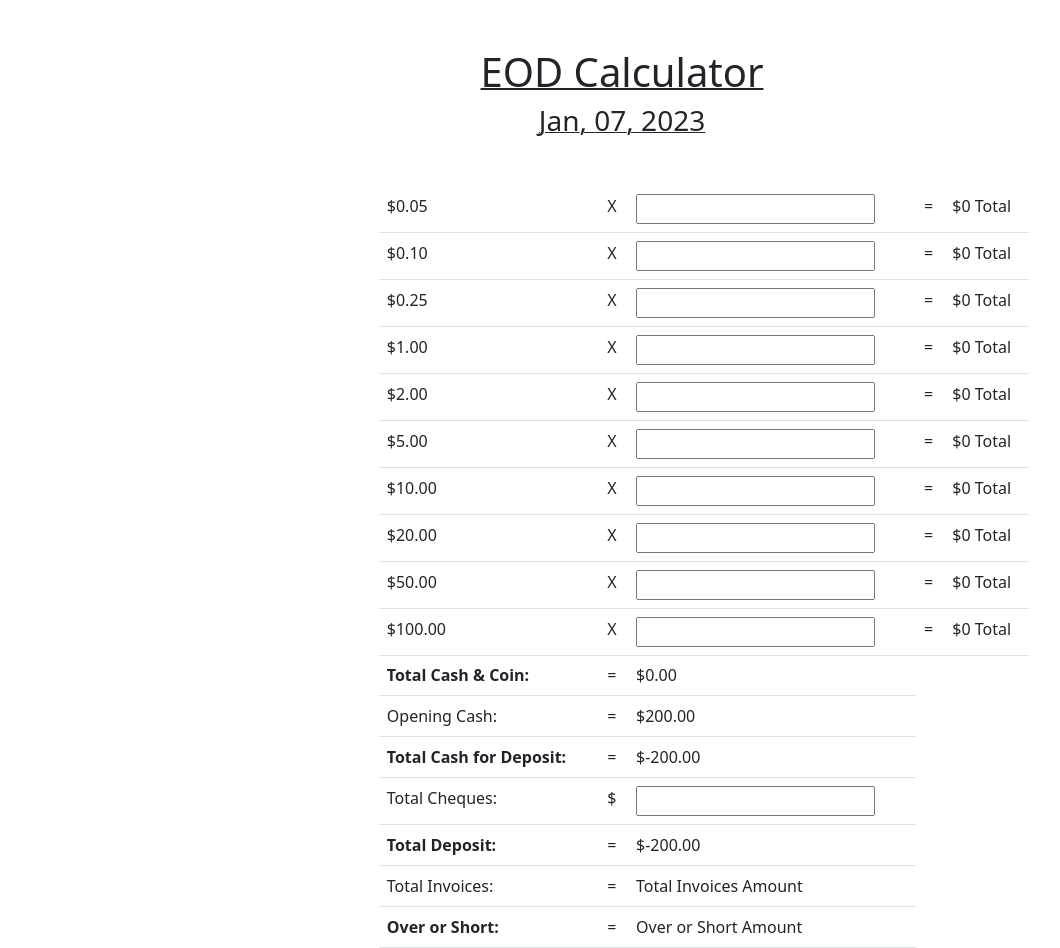
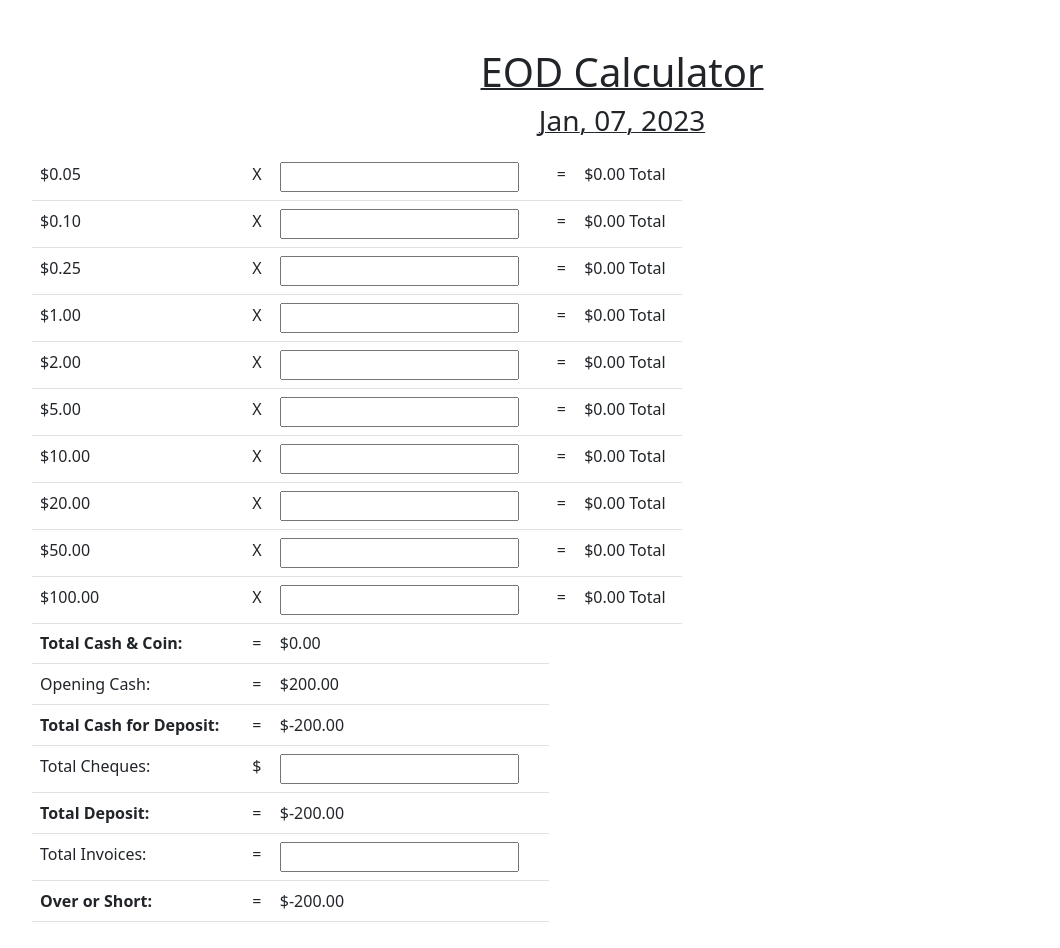
Before and after one commit to threnody5/end-of-day-calculator-react, a React (Create React App) app: page / in a window 1280 px wide. Shown: the whole page, without its empty margins (18-1078 px from the left). After the commit the page ends 922 px from the top, so only its background shows below. Built offline with nearby package versions, Linux system fonts and the light colour scheme.

Commit message:
complete end-of-day form with calculations, update left margin for styling

```diff
--- a/src/components/Body/Body.css
+++ b/src/components/Body/Body.css
@@ -1,5 +1,5 @@
 .body-container {
-    margin-left: 31vw;
+    margin-left: 50px;
 }
 
 .table-container {
--- a/src/components/Body/Body.jsx
+++ b/src/components/Body/Body.jsx
@@ -18,6 +18,7 @@ export default function Body() {
   const [fifty, setFifty] = useState(0);
   const [hundred, setHundred] = useState(0);
   const [cheques, setCheques] = useState(0);
+  const [invoiceTotal, setInvoiceTotal] = useState(0);
 
   /**
    * Handles multiplication for two values.
@@ -93,7 +94,7 @@ export default function Body() {
     multiplicationCalculator(changeValue.hundred, hundred).toFixed(2)
   );
 
-  const totalCash = (
+  const totalCash =
     nickelTotal +
     dimeTotal +
     quarterTotal +
@@ -103,17 +104,18 @@ export default function Body() {
     tenTotal +
     twentyTotal +
     fiftyTotal +
-    hundredTotal
-  ).toFixed(2);
+    hundredTotal;
 
   const totalCashForDeposit = parsed(
-    subtractionCalculator(totalCash, OPENING_CASH_VALUE)
+    subtractionCalculator(parsed(totalCash), OPENING_CASH_VALUE)
   );
 
-  const totalDeposit = parsed(additionCalculator(totalCashForDeposit, cheques));
+  const totalDeposit = additionCalculator(totalCashForDeposit, parsed(cheques));
+
+  const overOrShortTotal = parsed(totalDeposit) - parsed(invoiceTotal);
 
   return (
-    <div className='body-container mt-5'>
+    <div className='body-container mt-3'>
       <Table className='table-container'>
         <tbody>
           <tr>
@@ -125,10 +127,10 @@ export default function Body() {
                 onChange={(e) => {
                   setNickel(e.target.value);
                 }}
-              ></input>
+              />
             </td>
             <td>=</td>
-            <td>${nickelTotal} Total</td>
+            <td>${nickelTotal.toFixed(2)} Total</td>
           </tr>
           <tr>
             <td>$0.10</td>
@@ -139,10 +141,10 @@ export default function Body() {
                 onChange={(e) => {
                   setDime(e.target.value);
                 }}
-              ></input>
+              />
             </td>
             <td>=</td>
-            <td>${dimeTotal} Total</td>
+            <td>${dimeTotal.toFixed(2)} Total</td>
           </tr>
           <tr>
             <td>$0.25</td>
@@ -153,10 +155,10 @@ export default function Body() {
                 onChange={(e) => {
                   setQuarter(e.target.value);
                 }}
-              ></input>
+              />
             </td>
             <td>=</td>
-            <td>${quarterTotal} Total</td>
+            <td>${quarterTotal.toFixed(2)} Total</td>
           </tr>
           <tr>
             <td>$1.00</td>
@@ -167,10 +169,10 @@ export default function Body() {
                 onChange={(e) => {
                   setdollar(e.target.value);
                 }}
-              ></input>
+              />
             </td>
             <td>=</td>
-            <td>${dollarTotal} Total</td>
+            <td>${dollarTotal.toFixed(2)} Total</td>
           </tr>
           <tr>
             <td>$2.00</td>
@@ -181,10 +183,10 @@ export default function Body() {
                 onChange={(e) => {
                   setToonie(e.target.value);
                 }}
-              ></input>
+              />
             </td>
             <td>=</td>
-            <td>${toonieTotal} Total</td>
+            <td>${toonieTotal.toFixed(2)} Total</td>
           </tr>
           <tr>
             <td>$5.00</td>
@@ -195,10 +197,10 @@ export default function Body() {
                 onChange={(e) => {
                   setFive(e.target.value);
                 }}
-              ></input>
+              />
             </td>
             <td>=</td>
-            <td>${fiveTotal} Total</td>
+            <td>${fiveTotal.toFixed(2)} Total</td>
           </tr>
           <tr>
             <td>$10.00</td>
@@ -209,10 +211,10 @@ export default function Body() {
                 onChange={(e) => {
                   setTen(e.target.value);
                 }}
-              ></input>
+              />
             </td>
             <td>=</td>
-            <td>${tenTotal} Total</td>
+            <td>${tenTotal.toFixed(2)} Total</td>
           </tr>
           <tr>
             <td>$20.00</td>
@@ -223,10 +225,10 @@ export default function Body() {
                 onChange={(e) => {
                   setTwenty(e.target.value);
                 }}
-              ></input>
+              />
             </td>
             <td>=</td>
-            <td>${twentyTotal} Total</td>
+            <td>${twentyTotal.toFixed(2)} Total</td>
           </tr>
           <tr>
             <td>$50.00</td>
@@ -237,10 +239,10 @@ export default function Body() {
                 onChange={(e) => {
                   setFifty(e.target.value);
                 }}
-              ></input>
+              />
             </td>
             <td>=</td>
-            <td>${fiftyTotal} Total</td>
+            <td>${fiftyTotal.toFixed(2)} Total</td>
           </tr>
           <tr>
             <td>$100.00</td>
@@ -251,10 +253,10 @@ export default function Body() {
                 onChange={(e) => {
                   setHundred(e.target.value);
                 }}
-              ></input>
+              />
             </td>
             <td>=</td>
-            <td>${hundredTotal} Total</td>
+            <td>${hundredTotal.toFixed(2)} Total</td>
           </tr>
           <tr />
           <tr>
@@ -262,7 +264,7 @@ export default function Body() {
               <strong>Total Cash & Coin: </strong>
             </td>
             <td>=</td>
-            <td>${totalCash}</td>
+            <td>${totalCash.toFixed(2)}</td>
           </tr>
           <tr>
             <td>Opening Cash: </td>
@@ -285,7 +287,7 @@ export default function Body() {
                 onChange={(e) => {
                   setCheques(e.target.value);
                 }}
-              ></input>
+              />
             </td>
           </tr>
           <tr>
@@ -298,14 +300,21 @@ export default function Body() {
           <tr>
             <td>Total Invoices: </td>
             <td>=</td>
-            <td>Total Invoices Amount</td>
+            <td>
+              <input
+                type='text'
+                onChange={(e) => {
+                  setInvoiceTotal(e.target.value);
+                }}
+              />
+            </td>
           </tr>
           <tr>
             <td>
               <strong>Over or Short: </strong>
             </td>
             <td>=</td>
-            <td>Over or Short Amount</td>
+            <td>${overOrShortTotal.toFixed(2)}</td>
           </tr>
         </tbody>
       </Table>
```
